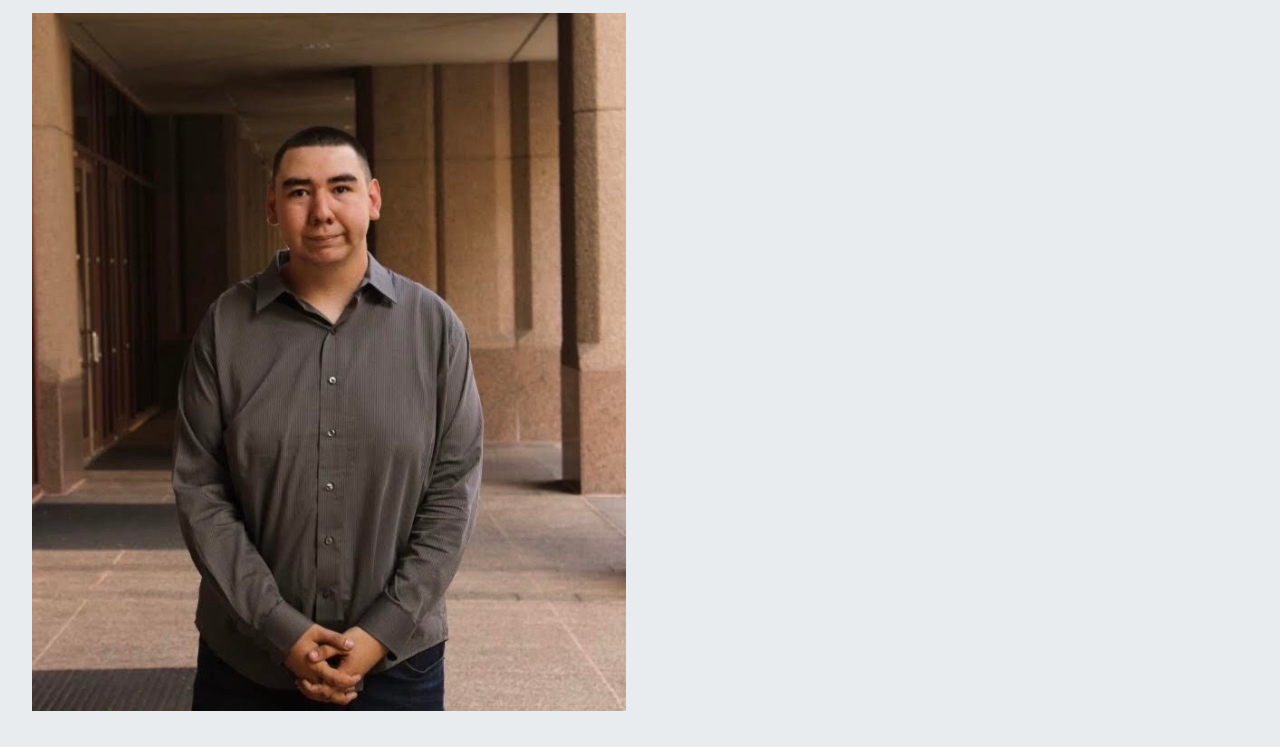
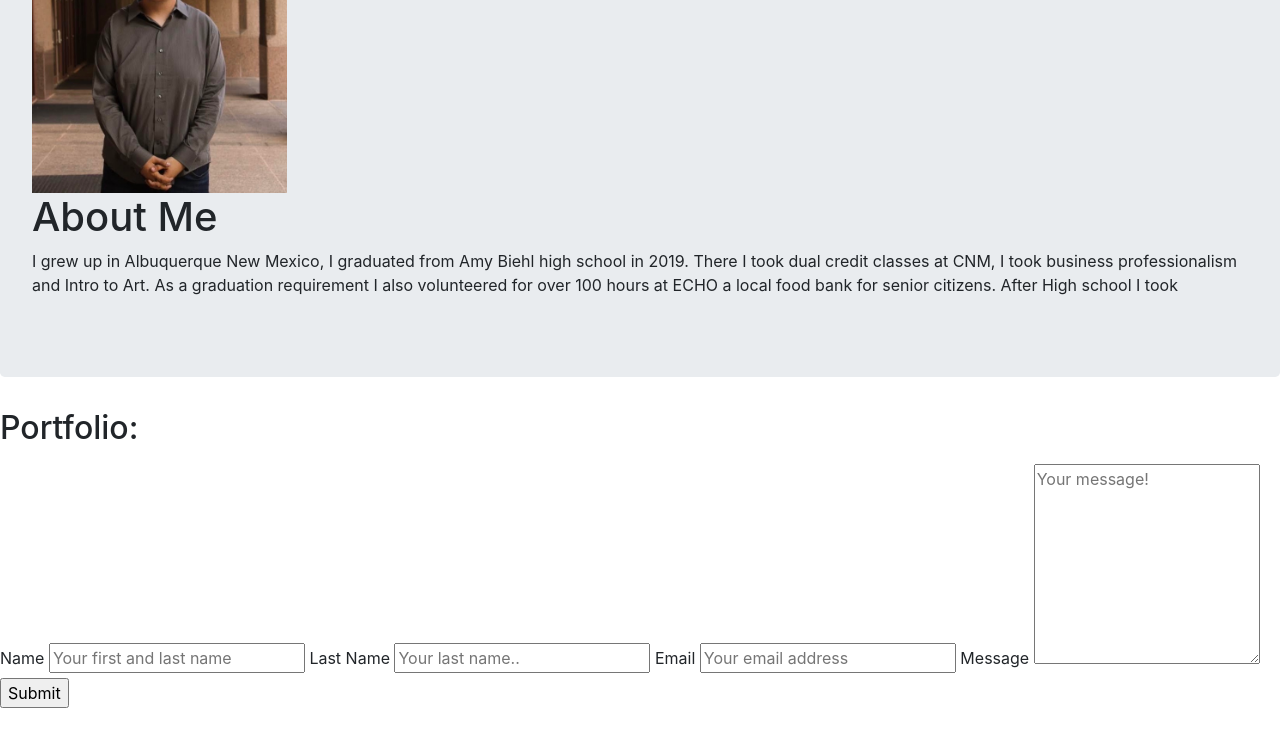
Before and after one commit to mattg2000/matt-portfolio, a plain HTML site: page public_html/index.html in a window 1280 px wide. Shown: the part 636-1383 px from the top of the page. After the commit the page ends 1344 px from the top, so only its background shows below. Drawn offline with nearby package versions, Linux system fonts and the light colour scheme.

Commit message:
added image in jumbotron

```diff
--- a/public_html/index.html
+++ b/public_html/index.html
@@ -32,11 +32,11 @@
 </nav>
 
 	<div class="jumbotron" id="jumbotron">
+		<img src="IMG-3426.jpg" class="img-responsive" height="300em">
 		<h1>About Me</h1>
 		<p>I grew up in Albuquerque New Mexico, I graduated from Amy Biehl high school in 2019. There I took dual credit classes
 			at CNM, I took business professionalism and Intro to Art. As a graduation requirement I also volunteered for over 100
 			hours at ECHO a local food bank for senior citizens. After High school I took</p>
-		<img src="IMG-3426.jpg">
 	</div>
 
 
```
Also changed, not shown: public_html/style.css (line endings or trailing spaces).
